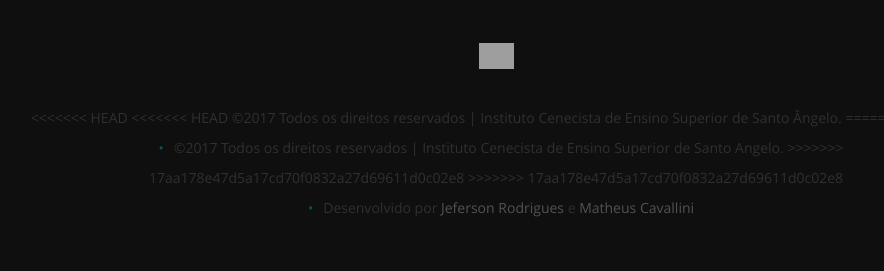
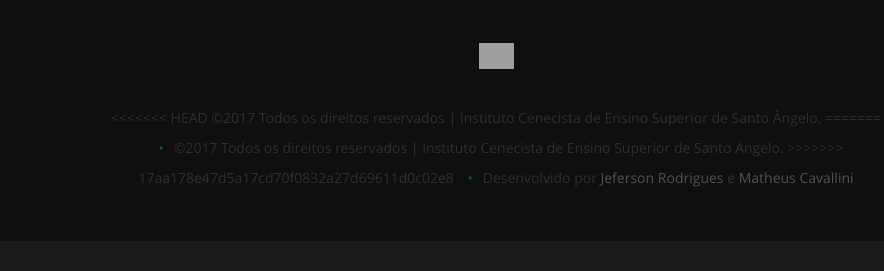
Before and after one commit to jehfersom93/sitecurso, a PHP site: page / in a window 1280 px wide. Shown: the part 2778-3049 px from the top of the page, without its empty margins (144-1028 px from the left). After the commit the page ends 2964 px from the top, so only its background shows below. Run offline with PHP 8.4, Linux system fonts and the light colour scheme; data that the repository does not hold is empty; some libraries are stand-ins or nearby versions; grey boxes are pictures that could not be loaded.

Commit message:
Index
Remoção de linhas desnecessárias

```diff
--- a/index.php
+++ b/index.php
@@ -72,7 +72,6 @@ while ($row = $sql->fetch_array()) {
          ================================================== -->
     <link rel="shortcut icon" href="favicon.png" >
 
-
     <script src="js/login.js"></script>
 
     <script src="js/login.js"></script>
@@ -104,7 +103,6 @@ while ($row = $sql->fetch_array()) {
         <div class="modal fade" id="login-modal" tabindex="-1" role="dialog" aria-labelledby="modalLogin" aria-hidden="true" style="display: none;">
             <div class="modal-dialog">
                 <div class="loginmodal-container">
-                    <h1>Area do Professor</h1><br>
                     <h1>Área do Professor</h1><br>
                     <form>
                         <input id="txtEmail" type="text" placeholder="E-mail">
@@ -345,8 +343,6 @@ while ($row = $sql->fetch_array()) {
                     ?>
 
                 </div>
-                <!-- Modal Popup
-                     --------------------------------------------------------------- -->
                 <!-- Modal Popup -->
 
                 <?php
@@ -466,13 +462,10 @@ while ($row = $sql->fetch_array()) {
                             </ul>
 
                             <ul class="copyright">
-<<<<<<< HEAD
                                 <<<<<<< HEAD
                                 <li>©2017 Todos os direitos reservados | Instituto Cenecista de Ensino Superior de Santo Ângelo. </li>
-=======
                                 =======
                                 <li>©2017 Todos os direitos reservados | Instituto Cenecista de Ensino Superior de Santo Angelo. </li>
->>>>>>> 17aa178e47d5a17cd70f0832a27d69611d0c02e8
                                 >>>>>>> 17aa178e47d5a17cd70f0832a27d69611d0c02e8
                                 <li>Desenvolvido por <a title="Styleshout" href="http://kraft.ads.cnecsan.edu.br/~jefersonrodrigues/" target='_blank'>Jeferson Rodrigues</a> e <a title="Styleshout" href="http://kraft.ads.cnecsan.edu.br/~matheuscavallini/" target='_blank'>Matheus Cavallini</a></li>
                             </ul>
```
